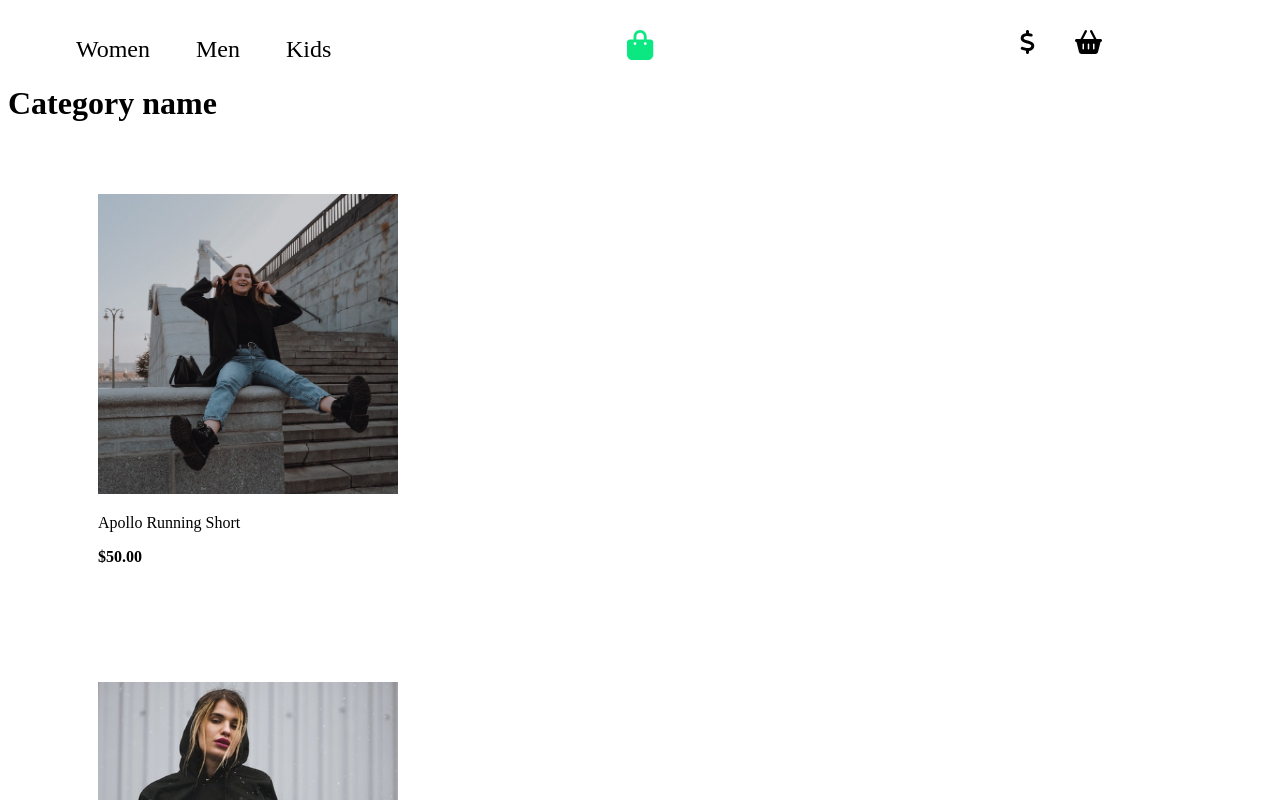
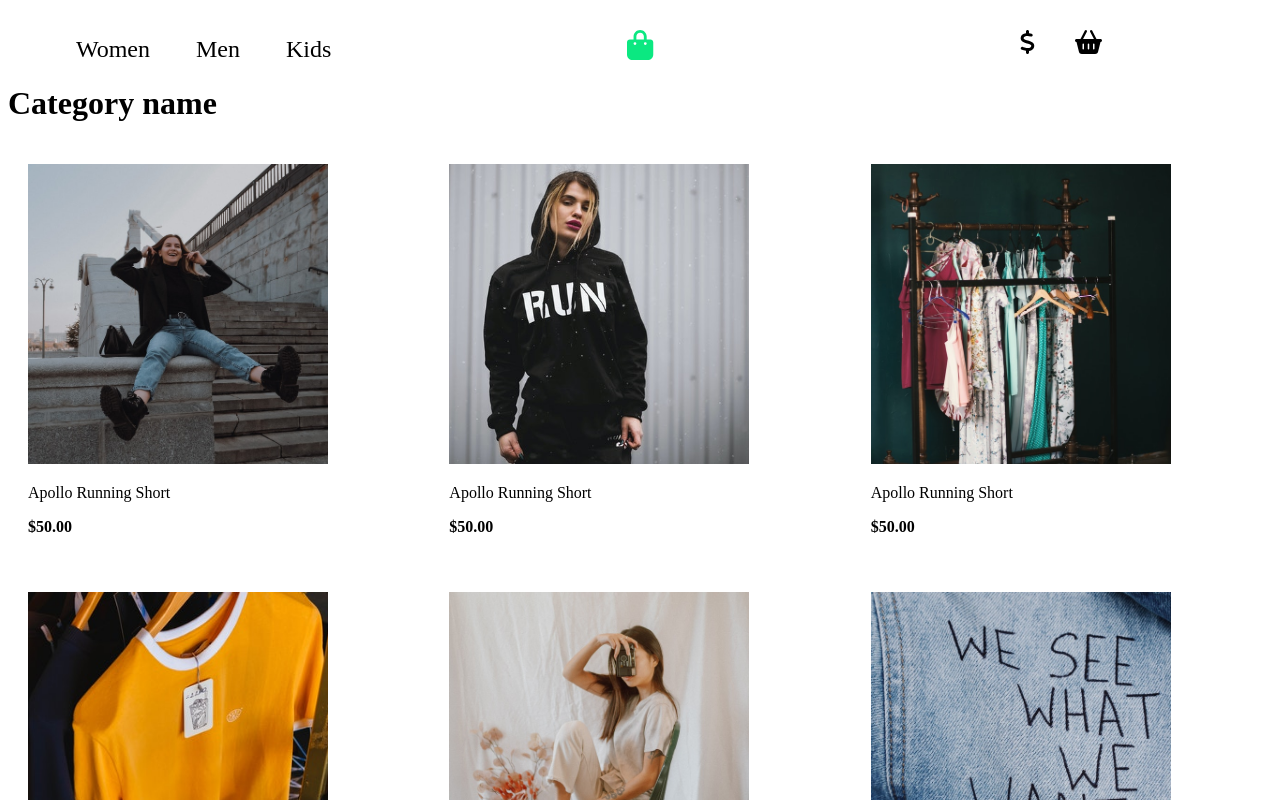
Before and after one commit to mkusztal/react-shop-test, a React (Create React App) app: page / in a window 1280 px wide. Shown: the top 800 px of the page. Built offline with nearby package versions, Linux system fonts and the light colour scheme.

Commit message:
Set design of products

```diff
--- a/src/components/features/Product/Product.module.scss
+++ b/src/components/features/Product/Product.module.scss
@@ -1,5 +1,5 @@
 .box {
-  padding: 50px;
+  padding: 20px;
 
   .card {
     .image {
--- a/src/components/views/Products/Products.js
+++ b/src/components/views/Products/Products.js
@@ -13,13 +13,11 @@ const Products = () => {
         <h1>Category name</h1>
       </div>
       <div className={styles.box}>
-        <ul>
-          {products.map((product) => (
-            <div className={styles.card}>
-              <Product {...product} />
-            </div>
-          ))}
-        </ul>
+        {products.map((product) => (
+          <div className={styles.card}>
+            <Product {...product} />
+          </div>
+        ))}
       </div>
     </div>
   );
--- a/src/components/views/Products/Products.module.scss
+++ b/src/components/views/Products/Products.module.scss
@@ -0,0 +1,7 @@
+.box {
+  display: flex;
+  flex-wrap: wrap;
+  .card {
+    flex: 1 0 25%;
+  }
+}
```
